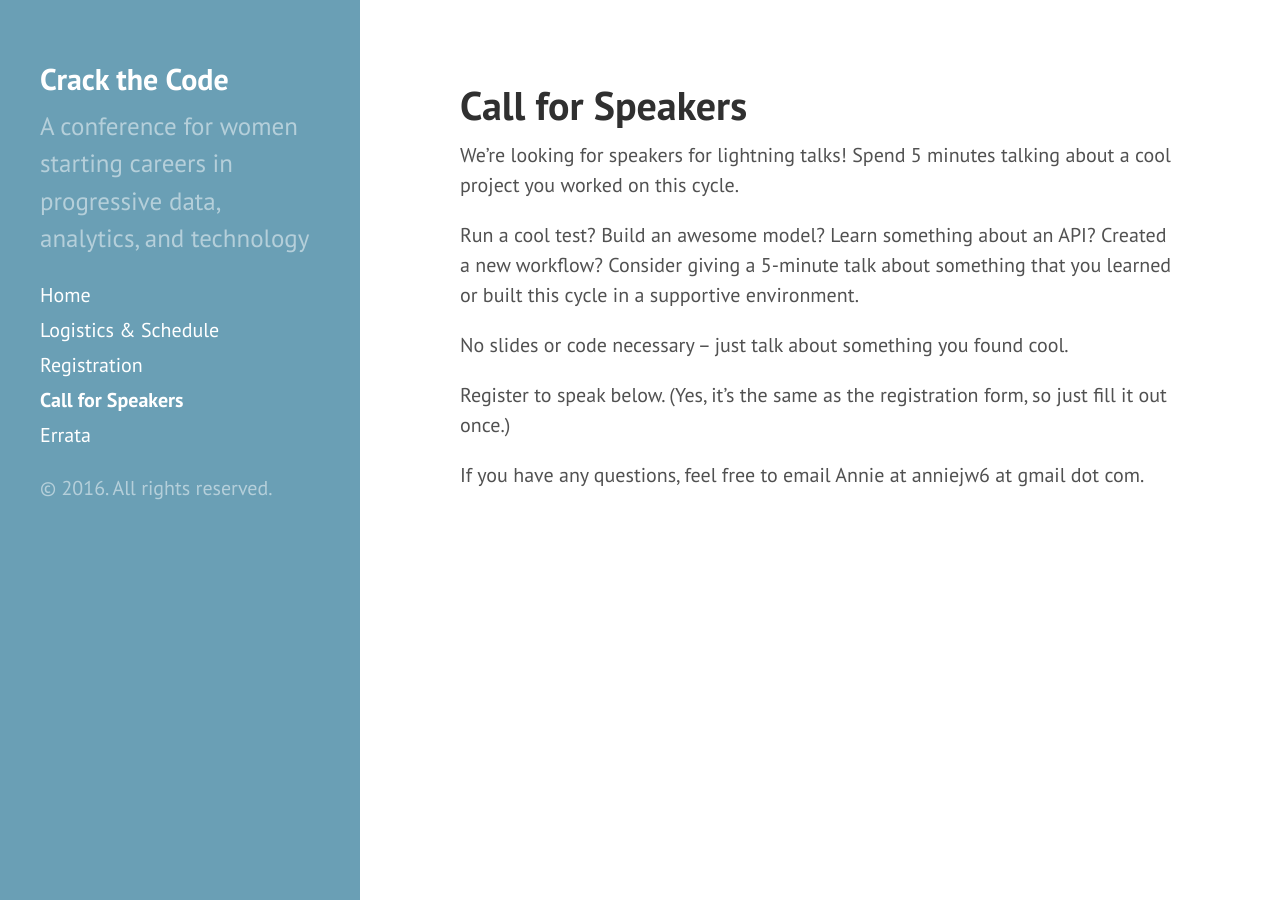
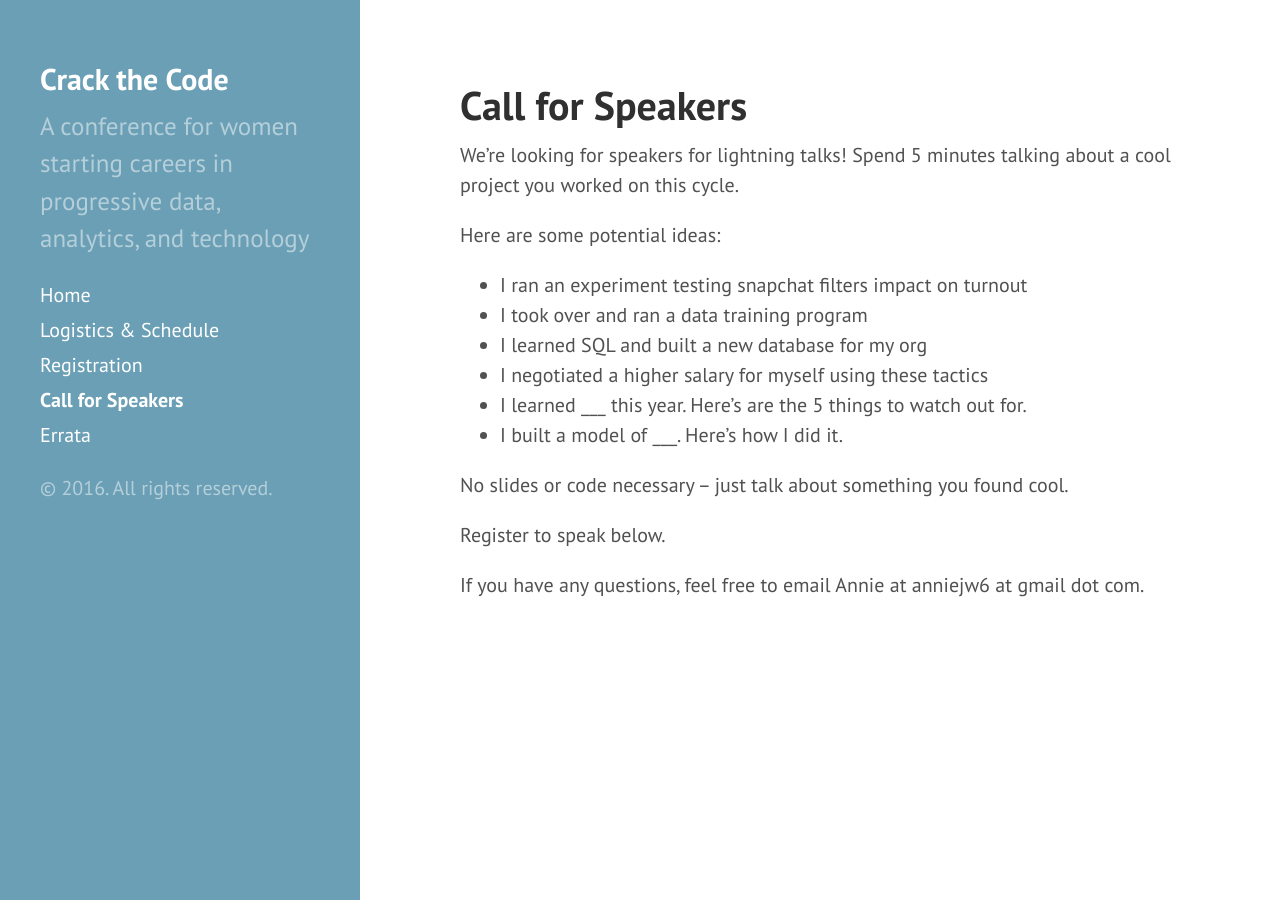
Before and after one commit to anniejw6/crackthecode_site, a Jekyll site: the page built from speakers.md, in a window 1280 px wide. Built offline with Jekyll 4.4.1, drawn with Linux system fonts in a browser that asks for light colours; Markdown is read by kramdown in place of the engine named in the settings.

Commit message:
update form links

```diff
--- a/speakers.md
+++ b/speakers.md
@@ -5,17 +5,24 @@
 
 We're looking for speakers for lightning talks! Spend 5 minutes talking about a cool project you worked on this cycle.
 
-Run a cool test? Build an awesome model? Learn something about an API? Created a new workflow? Consider giving a 5-minute talk about something that you learned or built this cycle in a supportive environment.
+Here are some potential ideas:
+
+* I ran an experiment testing snapchat filters impact on turnout
+* I took over and ran a data training program
+* I learned SQL and built a new database for my org
+* I negotiated a higher salary for myself using these tactics
+* I learned ___ this year. Here's are the 5 things to watch out for.
+* I built a model of ___. Here's how I did it.
 
 No slides or code necessary -- just talk about something you found cool.
 
-Register to speak below. (Yes, it's the same as the registration form, so just fill it out once.)
+Register to speak below.
 
 If you have any questions, feel free to email Annie at anniejw6 at gmail dot com.
 
 <script type='text/javascript' src='https://d1aqhv4sn5kxtx.cloudfront.net/actiontag/at.js' crossorigin='anonymous'></script>
  <div class="ngp-form"
-    data-form-url="https://actions.everyaction.com/v1/Forms/sj29rgu1Y0ykdtCeSiFEFQ2"
+    data-form-url="https://actions.everyaction.com/v1/Forms/COZ0m48iw0qne0UT80fRNA2"
     data-fastaction-endpoint="https://fastaction.ngpvan.com"
     data-inline-errors="true"
     data-fastaction-nologin="true"
```
Also changed, not shown: _posts/2016-10-23-intro.md (+1 -1 lines), register.md (+1 -1 lines).
